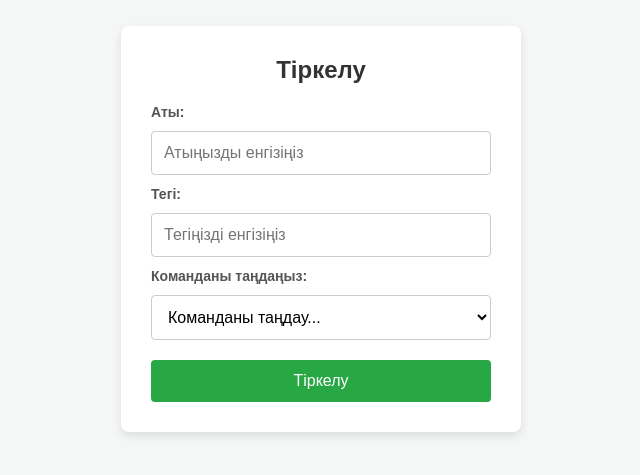
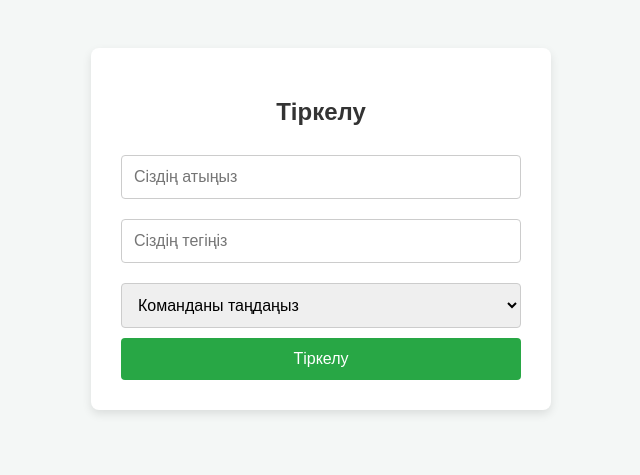
Before and after one commit to UwuIgnixarUwu/vtk, a website: page public/register.html in a window 1280 px wide. Shown: the part 171-646 px from the top of the page, without its empty margins (319-959 px from the left). Drawn offline with Linux system fonts and the light colour scheme.

Commit message:
Update register.html

```diff
--- a/public/register.html
+++ b/public/register.html
@@ -6,31 +6,25 @@
     <title>Студентті тіркеу</title>
     <style>
         body { font-family: Arial, sans-serif; display: flex; justify-content: center; align-items: center; height: 100vh; background: #f4f7f6; margin: 0; }
-        .card { background: white; padding: 30px; border-radius: 8px; box-shadow: 0 4px 10px rgba(0,0,0,0.1); width: 100%; max-width: 400px; box-sizing: border-box; }
-        h2 { text-align: center; color: #333; margin-top: 0; }
-        input, select { width: 100%; padding: 12px; margin: 10px 0; border: 1px solid #ccc; border-radius: 4px; box-sizing: border-box; font-size: 16px; background: #fff; }
-        button { width: 100%; padding: 12px; background: #28a745; color: white; border: none; border-radius: 4px; font-size: 16px; cursor: pointer; margin-top: 10px; }
+        .card { background: white; padding: 30px; border-radius: 8px; box-shadow: 0 4px 10px rgba(0,0,0,0.1); width: 100%; max-width: 400px; }
+        h2 { text-align: center; color: #333; }
+        input, select { width: 100%; padding: 12px; margin: 10px 0; border: 1px solid #ccc; border-radius: 4px; box-sizing: border-box; font-size: 16px; }
+        button { width: 100%; padding: 12px; background: #28a745; color: white; border: none; border-radius: 4px; font-size: 16px; cursor: pointer; }
         button:hover { background: #218838; }
-        label { font-size: 14px; color: #555; font-weight: bold; }
     </style>
 </head>
 <body>
     <div class="card">
         <h2>Тіркелу</h2>
         <form action="/api/register" method="POST">
-            <label for="firstName">Аты:</label>
-            <input type="text" id="firstName" name="firstName" placeholder="Атыңызды енгізіңіз" required>
-
-            <label for="lastName">Тегі:</label>
-            <input type="text" id="lastName" name="lastName" placeholder="Тегіңізді енгізіңіз" required>
-
-            <label for="team">Команданы таңдаңыз:</label>
-            <select id="team" name="team" required>
-                <option value="" disabled selected>Команданы таңдау...</option>
-                <option value="1">1-ші Команда</option>
-                <option value="2">2-ші Команда</option>
+            <input type="text" name="firstName" placeholder="Сіздің атыңыз" required>
+            <input type="text" name="lastName" placeholder="Сіздің тегіңіз" required>
+            <select name="team" required>
+                <option value="" disabled selected>Команданы таңдаңыз</option>
+                <option value="Alfa">Alfa</option>
+                <option value="Beta">Beta</option>
+                <option value="CreativeTeam">CreativeTeam</option>
             </select>
-
             <button type="submit">Тіркелу</button>
         </form>
     </div>
```
